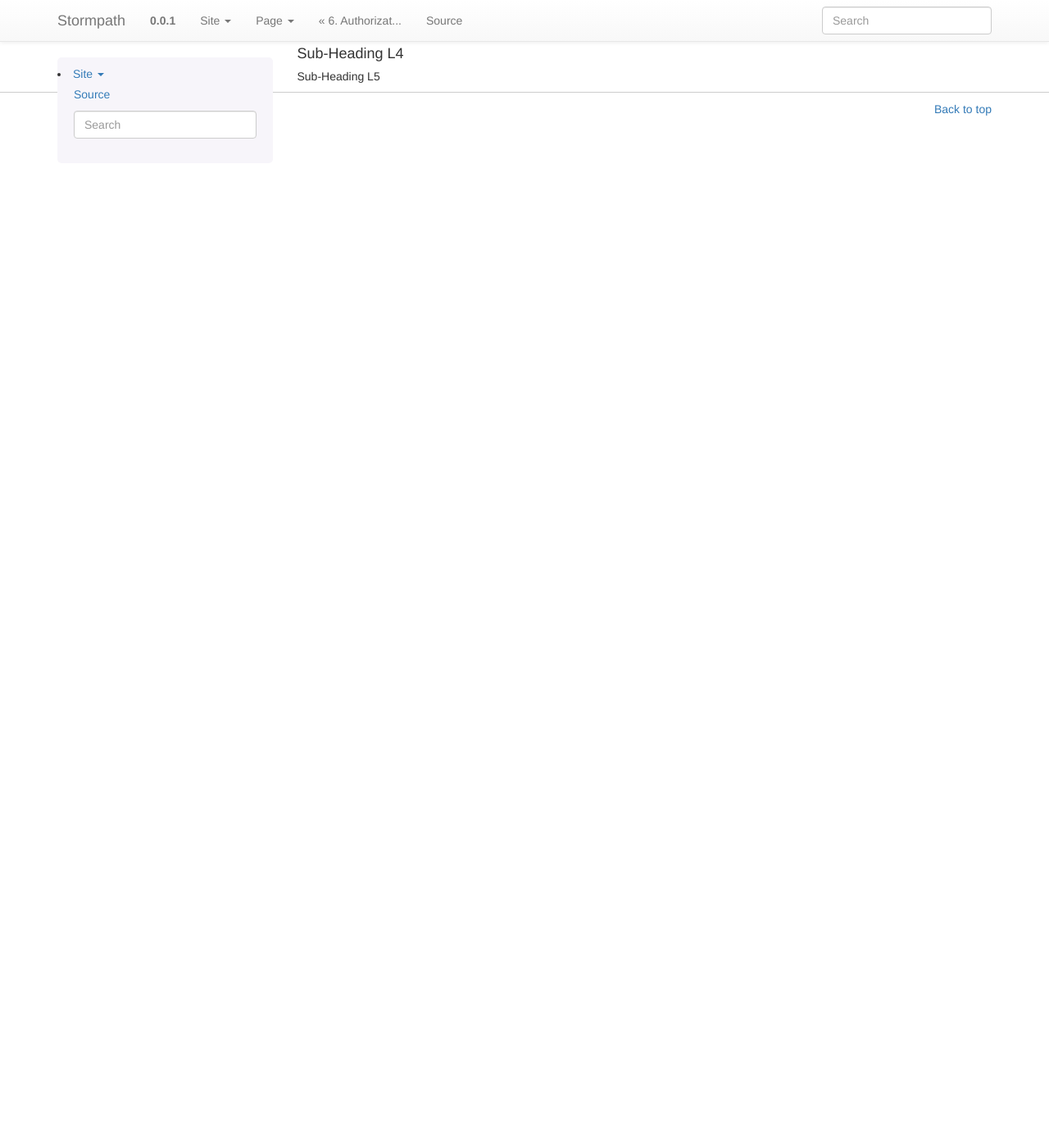
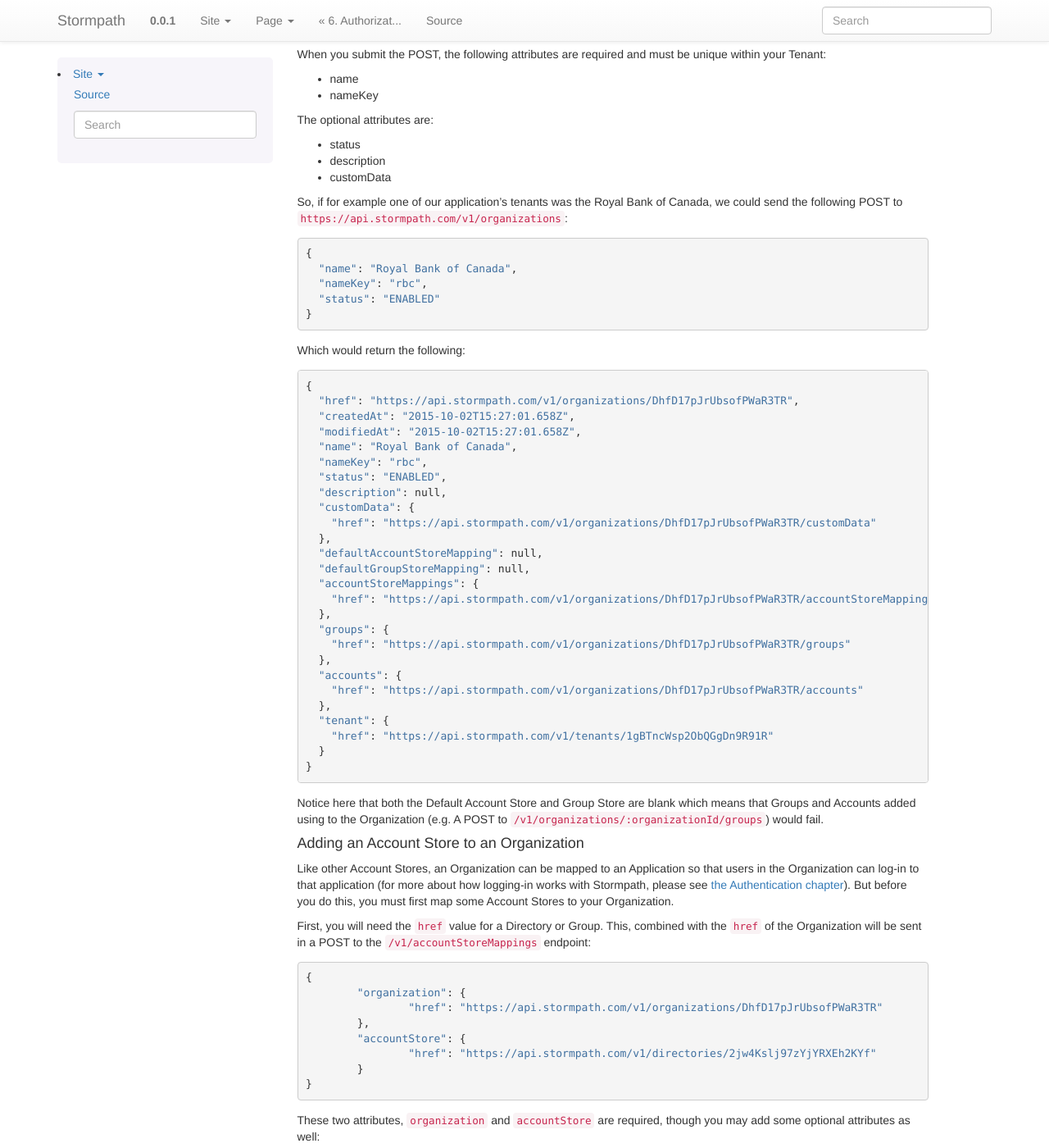
Before and after one commit to stormpath/stormpath-documentation, a Sphinx documentation site: the page built from source/007_multitenancy.rst, in a window 1280 px wide and 1400 px high, scrolled down 2011 px. Shown: the whole window at 82% size. Built offline with Sphinx 7.4.7, drawn with Linux system fonts in a browser that asks for light colours; before the commit the page ends 2184 px from its top, so only the background shows below that; some of the changed text lies outside the part shown.

Commit message:
Continued to add content to multitenancy section

```diff
--- a/source/004_accnt_mgmt.rst
+++ b/source/004_accnt_mgmt.rst
@@ -1126,6 +1126,7 @@ Importing Accounts with Non-MCF Hash Passwords
 
 In this case you will be using the API in the same way as usual, except with the Password Reset Workflow enabled. That is, you should set the Account's password to a large randomly generated string, and then force the user through the password reset flow. For more information, please see the :ref:`Password Reset section below <password-reset-flow>`.
 
+.. _add-user-customdata:
 
 How to Store Additional User Information as Custom Data
 -------------------------------------------------------
--- a/source/005_auth_n.rst
+++ b/source/005_auth_n.rst
@@ -1,6 +1,8 @@
 *****************************************
 5. Authenticating Accounts with Stormpath
 *****************************************
+
+.. _authn-header:
 
 .. todo::
 
--- a/source/006_auth_z.rst
+++ b/source/006_auth_z.rst
@@ -102,7 +102,7 @@ As mentioned earlier, Stormpath resources like Accounts and Groups are created a
 
 Permissions in Stormpath can be modeled as an array inside the ``customData`` resource. They can be as simple as a key-value pair, or more complex objects. A user Account could have their user-unique permissions defined in a ``customData`` resource linked to from their Account. At the same time, their Account would be linked to the application-wide "Admin" Group which would have its own linked ``customData`` resource that would contain definitions of the permissions of all the users with the Admin role in your application.
 
-For more information about working with Custom Data please see the `Product Guide <http://docs.stormpath.com/rest/product-guide/#custom-data>`.
+For more information about adding customData to a user, please see the :ref:`Account Management section <add-user-customdata>`. And to find out all the different things you can do with customData please see the `Product Guide <http://docs.stormpath.com/rest/product-guide/#custom-data>`.
 
 Checking User and Role Permissions
 ^^^^^^^^^^^^^^^^^^^^^^^^^^^^^^^^^^
--- a/source/007_multitenancy.rst
+++ b/source/007_multitenancy.rst
@@ -10,10 +10,14 @@ Unlike most web applications that support a single company or organization with
 b. Modelling Tenants in Stormpath
 =================================
 
-In our :ref:`Account Management <account-mgmt-header>` section we discussed two kinds of Account Stores: :ref:`Directories <directory-mgmt>`, and :ref:`Groups <group-mgmt>`. In multi-tenant applications there is an additional **Organization** resource, which functions like a virtual Account Store that itself wraps both Directories and Groups.
+In our :ref:`Account Management <account-mgmt-header>` section we discussed two kinds of Account Stores: :ref:`Directories <directory-mgmt>`, and :ref:`Groups <group-mgmt>`. For multi-tenant applications there is an additional **Organization** resource, which functions like a virtual Account Store that itself wraps both Directories and Groups.
 
 Organizations
---------------
+-------------
+
+The Organization resource is not to be confused with the Tenant resource. While the `Tenant resource <http://docs.stormpath.com/rest/product-guide/#tenants>`_ is so-called because it represents your tenancy inside the Stormpath server, the Organization resource represents the space alloted for a tenant of your application.
+
+The Organization resource allows your application's tenants to have as many, or as few, Directories and Groups as they want, while also maintaining strict data segregation. So if a tenant requires a Cloud Directory, a Google Social Directory, and an LDAP Directory, then all of these can sit under the umbrella of a single Organization resource that represents their data space in your app.
 
 The Organization Resource
 ^^^^^^^^^^^^^^^^^^^^^^^^^
@@ -78,12 +82,12 @@ An individual Organization resource may be accessed via its Resource URI:
 	* - ``defaultAccountStoreMapping``
 	  - Link
 	  - ``null`` or Link
-	  - A link to this Organization's default Account Store Mapping where the organization will store newly created Accounts. A null value disables the Organization from directly creating new Accounts.
+	  - A link to this Organization's default Account Store Mapping where the organization will store newly created Accounts. A null value disables the ability to add Groups to the Organization via the ``organizations/:organizationId/accounts`` endpoint.
 
 	* - ``defaultGroupStoreMapping``
 	  - Link
 	  - ``null`` or Link
-	  - A link to this Organization's default Account Store Mapping where the organization will store newly created Groups. A null value disables the Organization from directly creating new Groups.
+	  - A link to this Organization's default Account Store Mapping where the organization will store newly created Groups. A null value disables the ability to add Groups to the Organization via the ``organizations/:organizationId/groups`` endpoint.
 
 
 	* - ``accountStoreMappings``
@@ -106,12 +110,116 @@ An individual Organization resource may be accessed via its Resource URI:
 	  - N/A
 	  - A link to the Stormpath Tenant that owns this Organization.
 
+How to Create an Organization
+^^^^^^^^^^^^^^^^^^^^^^^^^^^^^
+
+You can create an Organization in Stormpath by simply performing an HTTP POST to the ``/v1/organizations`` endpoint.
+
+When you submit the POST, the following attributes are required and must be unique within your Tenant:
+
+- name
+- nameKey
+
+The optional attributes are:
+
+- status
+- description
+- customData
+
+So, if for example one of our application's tenants was the Royal Bank of Canada, we could send the following POST to ``https://api.stormpath.com/v1/organizations``::
+
+	{
+	  "name": "Royal Bank of Canada",
+	  "nameKey": "rbc",
+	  "status": "ENABLED"
+	}
+
+Which would return the following::
+
+	{
+	  "href": "https://api.stormpath.com/v1/organizations/DhfD17pJrUbsofPWaR3TR",
+	  "createdAt": "2015-10-02T15:27:01.658Z",
+	  "modifiedAt": "2015-10-02T15:27:01.658Z",
+	  "name": "Royal Bank of Canada",
+	  "nameKey": "rbc",
+	  "status": "ENABLED",
+	  "description": null,
+	  "customData": {
+	    "href": "https://api.stormpath.com/v1/organizations/DhfD17pJrUbsofPWaR3TR/customData"
+	  },
+	  "defaultAccountStoreMapping": null,
+	  "defaultGroupStoreMapping": null,
+	  "accountStoreMappings": {
+	    "href": "https://api.stormpath.com/v1/organizations/DhfD17pJrUbsofPWaR3TR/accountStoreMappings"
+	  },
+	  "groups": {
+	    "href": "https://api.stormpath.com/v1/organizations/DhfD17pJrUbsofPWaR3TR/groups"
+	  },
+	  "accounts": {
+	    "href": "https://api.stormpath.com/v1/organizations/DhfD17pJrUbsofPWaR3TR/accounts"
+	  },
+	  "tenant": {
+	    "href": "https://api.stormpath.com/v1/tenants/1gBTncWsp2ObQGgDn9R91R"
+	  }
+	}
+
+Notice here that both the Default Account Store and Group Store are blank which means that Groups and Accounts added using to the Organization (e.g. A POST to ``/v1/organizations/:organizationId/groups``) would fail.
 
 Adding an Account Store to an Organization
 ^^^^^^^^^^^^^^^^^^^^^^^^^^^^^^^^^^^^^^^^^^
 
+Like other Account Stores, an Organization can be mapped to an Application so that users in the Organization can log-in to that application (for more about how logging-in works with Stormpath, please see :ref:`the Authentication chapter <authn-header>`). But before you do this, you must first map some Account Stores to your Organization.
+
+First, you will need the ``href`` value for a Directory or Group. This, combined with the ``href`` of the Organization will be sent in a POST to the ``/v1/accountStoreMappings`` endpoint::
+
+	{
+		"organization": {
+			"href": "https://api.stormpath.com/v1/organizations/DhfD17pJrUbsofPWaR3TR"
+		},
+		"accountStore": {
+			"href": "https://api.stormpath.com/v1/directories/2jw4Kslj97zYjYRXEh2KYf"
+		}
+	}
+
+These two attributes, ``organization`` and ``accountStore`` are required, though you may add some optional attributes as well:
+
+- ``listIndex``: Represents the priority in whicch this accountStore will be consulted by the Organization during an authentication attempt. This is a zero-based index, meaning that an Account Store at ``listIndex`` of 0 will be consulted first, followed by the Account Store at listIndex 1, etc. Setting a negative value will default the value to 0, placing it first in the list. A listIndex of larger than the current list size will place the mapping at the end of the list and then default the value to (list size – 1).
+
+- ``isDefaultAccountStore``: A ``true`` value indicates that new Accounts created by the Organization’s ``/accounts`` endpoint will be automatically saved to this mapping’s Directory or Group.
+
+- ``isDefaultGroupStore``: A ``true`` value indicates that new Groups created by the Organization’s ``/groups`` endpoint will be automatically saved to this mapping’s Directory. Note that a ``true`` value will only be valid here if the accountStore is a Directory.
+
+In order to be able to add Groups and Accounts to the Organization in the way mentioned above, we should also make sure that we mark this Account Store as our default for both Accounts and Groups::
+
+	{
+		"organization": {
+			"href": "https://api.stormpath.com/v1/organizations/DhfD17pJrUbsofPWaR3TR"
+		},
+		"accountStore": {
+			"href": "https://api.stormpath.com/v1/directories/2jw4Kslj97zYjYRXEh2KYf"
+		},
+		"isDefaultAccountStore":true,
+		"isDefaultGroupStore":true
+	}
+
+Which would result in the following 201 Created response::
+
+	{
+	  "href": "https://api.stormpath.com/v1/organizationAccountStoreMappings/9Xs3WhNZFv8BekCUK4HNY",
+	  "listIndex": 0,
+	  "isDefaultAccountStore": true,
+	  "isDefaultGroupStore": true,
+	  "organization": {
+	    "href": "https://api.stormpath.com/v1/organizations/DhfD17pJrUbsofPWaR3TR"
+	  },
+	  "accountStore": {
+	    "href": "https://api.stormpath.com/v1/directories/2jw4Kslj97zYjYRXEh2KYf"
+	  }
+	}
+
 Registering an Organization as an Account Store for an Application
 ^^^^^^^^^^^^^^^^^^^^^^^^^^^^^^^^^^^^^^^^^^^^^^^^^^^^^^^^^^^^^^^^^^
+
 
 
 
```
